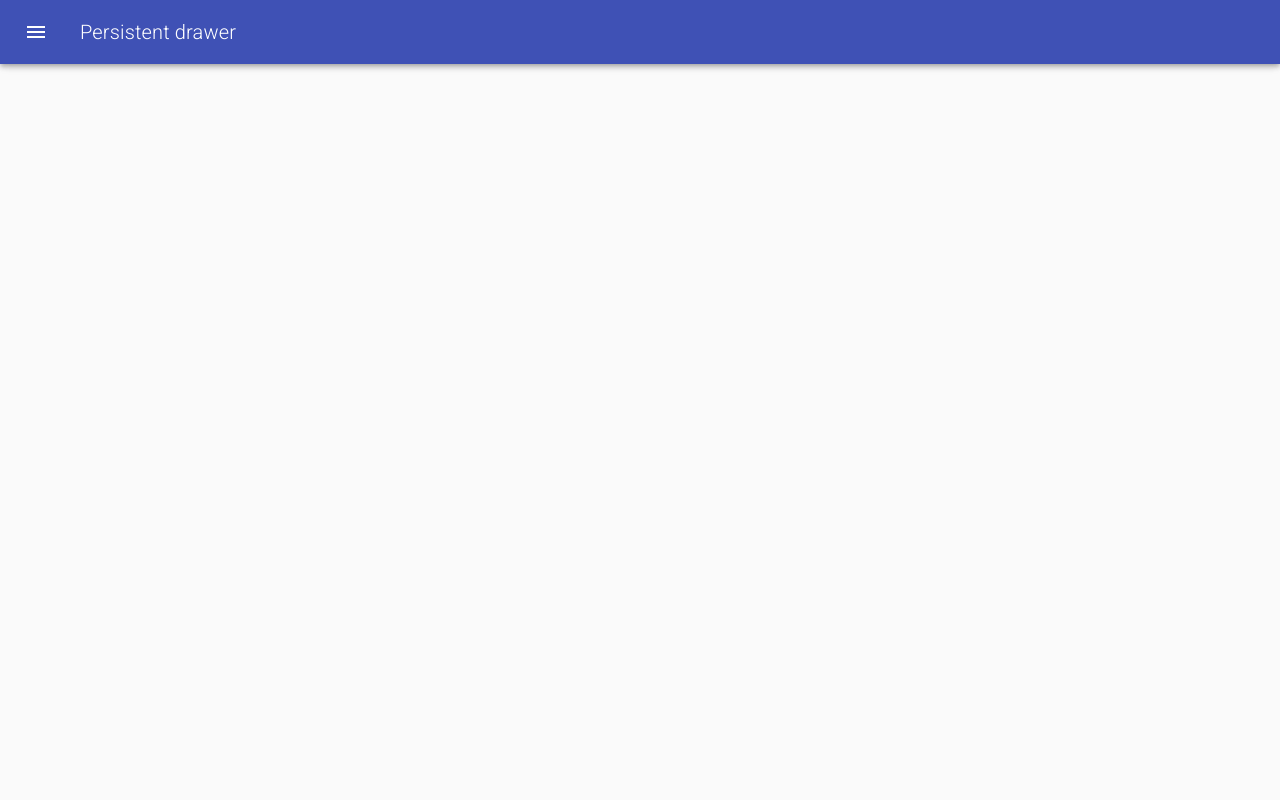
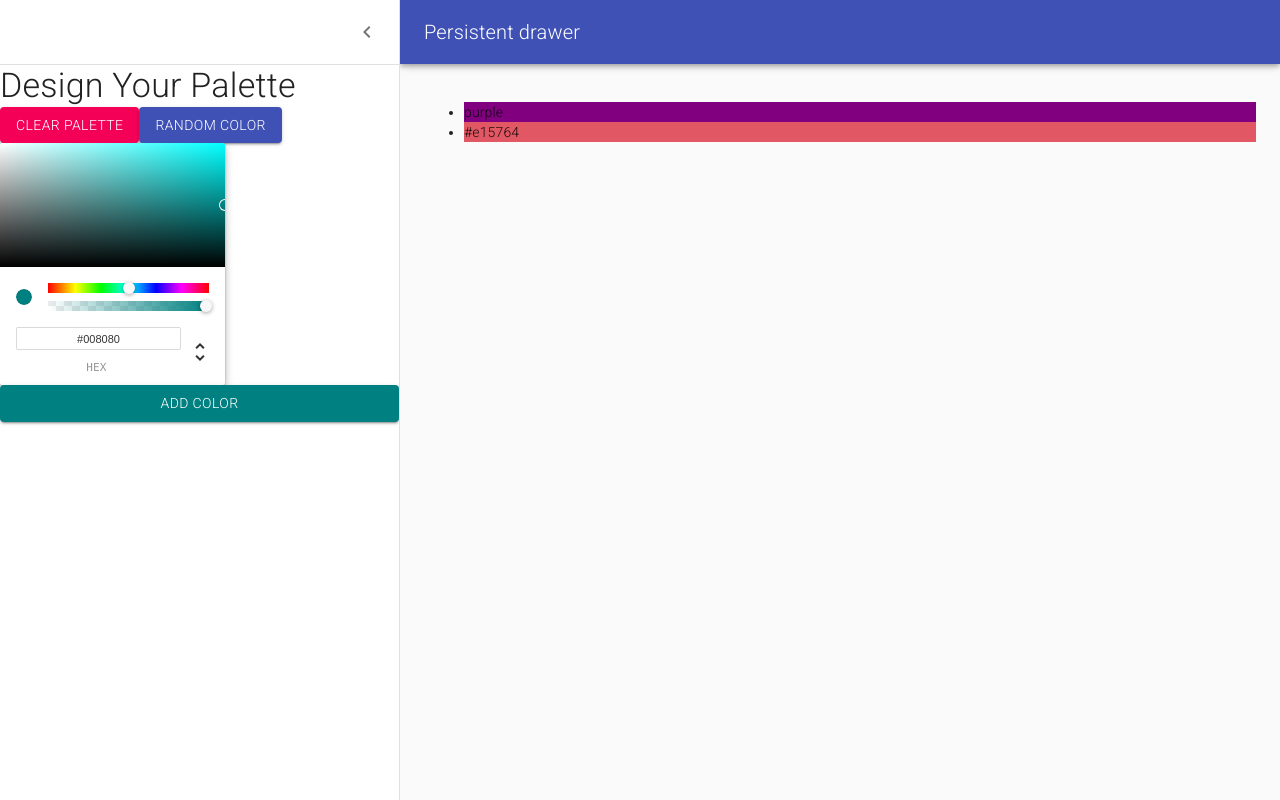
Before and after one commit to tynail/massive-color-project, a React (Create React App) app: page /palette/new in a window 1280 px wide. Built offline with nearby package versions, Linux system fonts and the light colour scheme.

Commit message:
Connect colorpicker to button

```diff
--- a/src/NewPaletteForm.js
+++ b/src/NewPaletteForm.js
@@ -72,9 +72,16 @@
 });
 
 class NewPaletteForm extends Component {
-  state = {
-    open: false,
-  };
+  constructor(props) {
+    super(props);
+    this.state = {
+      open: true,
+      currentColor: "teal",
+      colors: ["purple", "#e15764"],
+    };
+    this.updateCurrentColor = this.updateCurrentColor.bind(this);
+    this.addNewColor = this.addNewColor.bind(this);
+  }
 
   handleDrawerOpen = () => {
     this.setState({ open: true });
@@ -83,6 +90,14 @@
   handleDrawerClose = () => {
     this.setState({ open: false });
   };
+
+  updateCurrentColor(newColor) {
+    this.setState({ currentColor: newColor.hex });
+  }
+
+  addNewColor() {
+    this.setState({ colors: [...this.state.colors, this.state.currentColor] });
+  }
 
   render() {
     const { classes } = this.props;
@@ -136,10 +151,15 @@
             </Button>
           </div>
           <ChromePicker
-            color="purple"
-            onChangeComplete={(newColor) => console.log(newColor)}
+            color={this.state.currentColor}
+            onChangeComplete={this.updateCurrentColor}
           />
-          <Button variant="contained" color="primary">
+          <Button
+            variant="contained"
+            color="primary"
+            style={{ backgroundColor: this.state.currentColor }}
+            onClick={this.addNewColor}
+          >
             Add color
           </Button>
         </Drawer>
@@ -149,6 +169,11 @@
           })}
         >
           <div className={classes.drawerHeader} />
+          <ul>
+            {this.state.colors.map((color) => (
+              <li style={{ backgroundColor: color }}>{color}</li>
+            ))}
+          </ul>
         </main>
       </div>
     );
```
